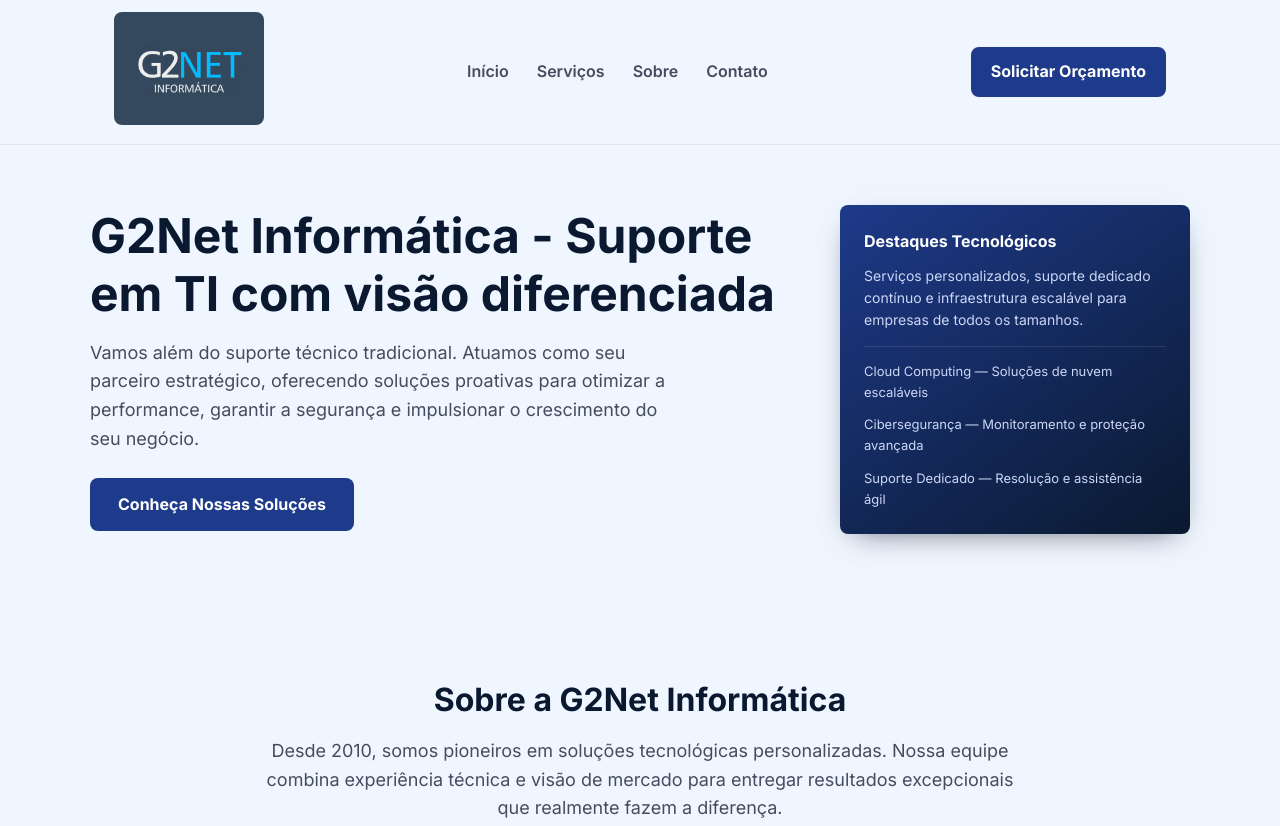
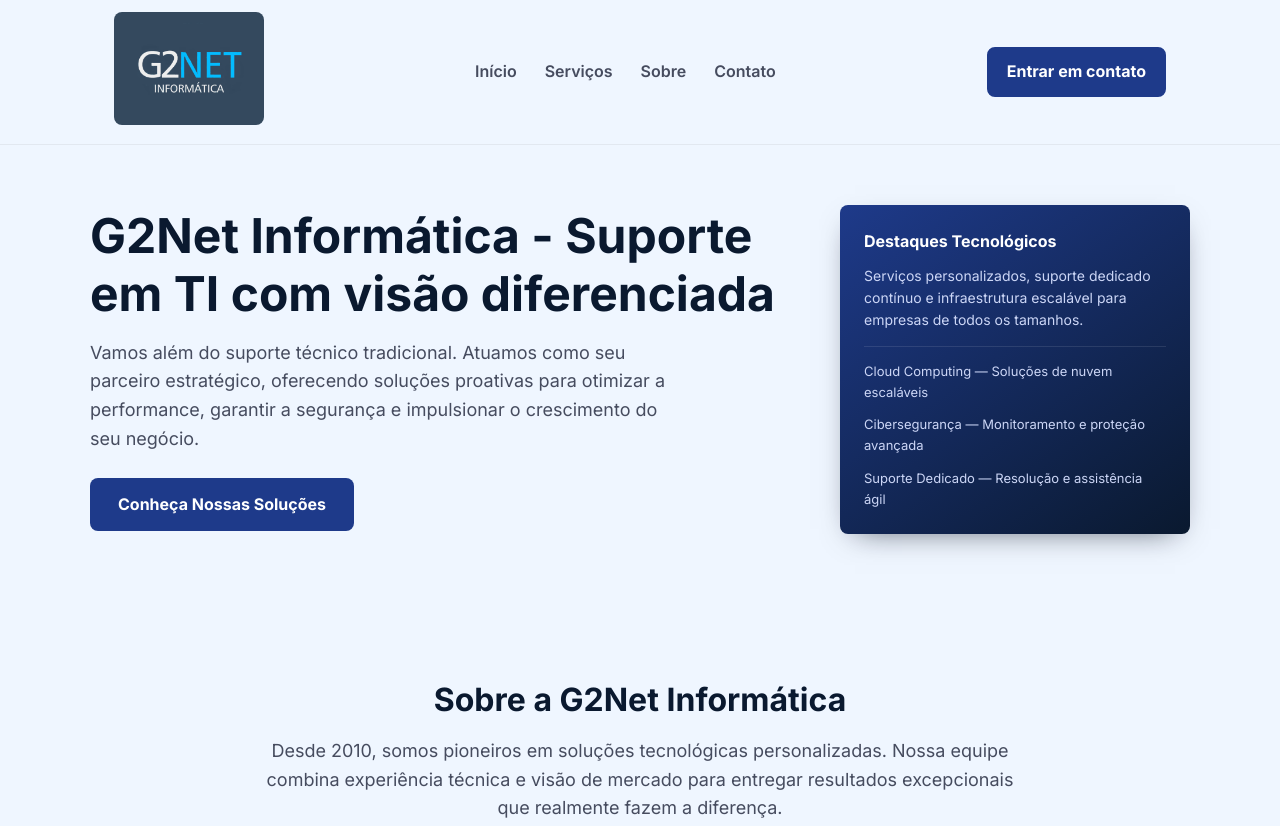
Before and after one commit to guilhermepadial4/site-g2, a plain HTML site: page index.html in a window 1280 px wide. Shown: the top 826 px of the page. Drawn offline with Linux system fonts and the light colour scheme.

Commit message:
Update project

```diff
--- a/index.html
+++ b/index.html
@@ -38,7 +38,7 @@
             href="https://wa.me/5511999949274"
             target="_blank"
             rel="noopener noreferrer"
-            >Solicitar Orçamento</a
+            >Entrar em contato</a
           >
           <button
             class="menu-toggle"
```
